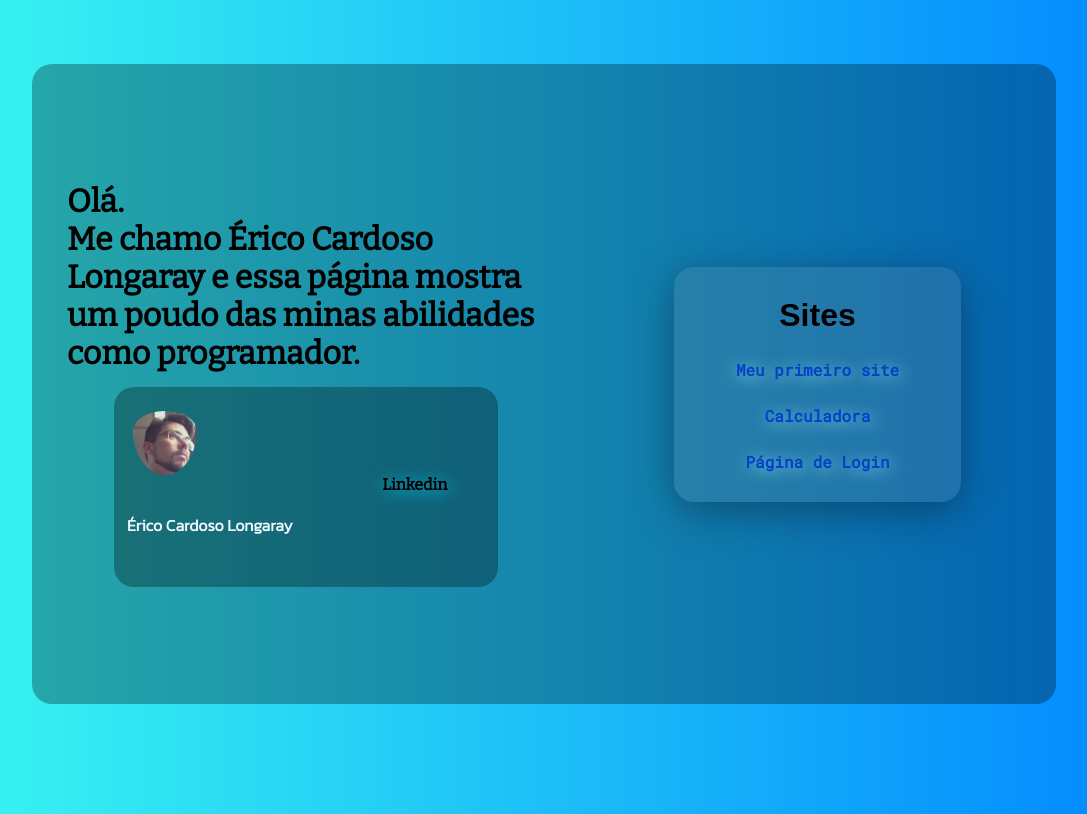
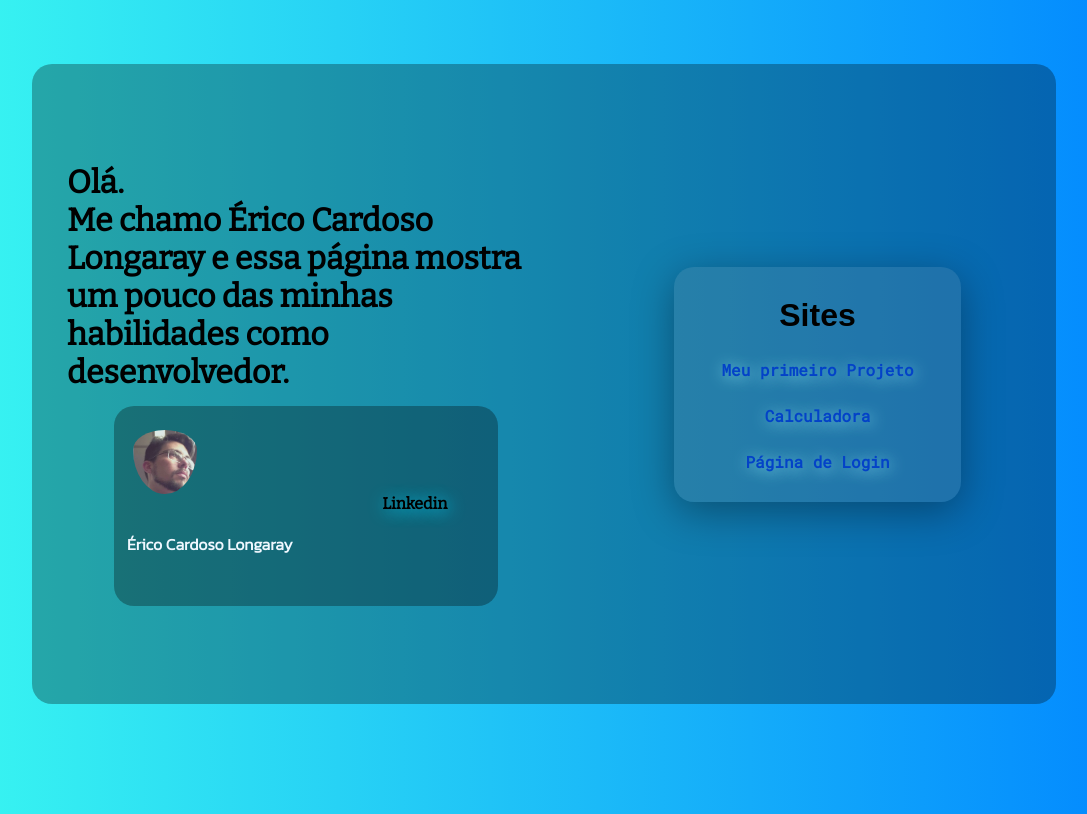
Before and after one commit to elonngaray/portifolio, a plain HTML site: page index.html in a window 1280 px wide. Shown: the whole page, without its empty margins (96-1183 px from the left). Drawn offline with nearby package versions, Linux system fonts and the light colour scheme.

Commit message:
Update index.html
information changes

```diff
--- a/index.html
+++ b/index.html
@@ -5,13 +5,13 @@
     <meta name="viewport" content="width=device-width, initial-scale=1.0">
     <meta name="description" content="Uma página de portifólio para possiveis empregadores e estudante de programação">
     <link rel="stylesheet" href="style.css">
-    <title>Pagina de Apresentação</title>
+    <title>Página de Apresentação</title>
 </head>
 <body>
     <div class="main">
         <div class="direita">
             <h1>Olá. <br>
-                Me chamo Érico Cardoso Longaray e essa página mostra um poudo das minas abilidades como programador.
+                Me chamo Érico Cardoso Longaray e essa página mostra um pouco das minhas habilidades como desenvolvedor.
             </h1>
             <div class="card">
                 <img src="foto.jpg" alt="">
@@ -24,7 +24,7 @@
 
             <div class="dentro-esquerda">
                 <h1>Sites</h1>
-                <a href="https://elonngaray.github.io/trabalho-de-fim-semestre/">Meu primeiro site</a>
+                <a href="https://elonngaray.github.io/trabalho-de-fim-semestre/">Meu primeiro Projeto</a>
                 <a href="https://elonngaray.github.io/calculadora/">Calculadora</a>
                 <a href="https://elonngaray.github.io/login2/">Página de Login</a>
             </div>
```
